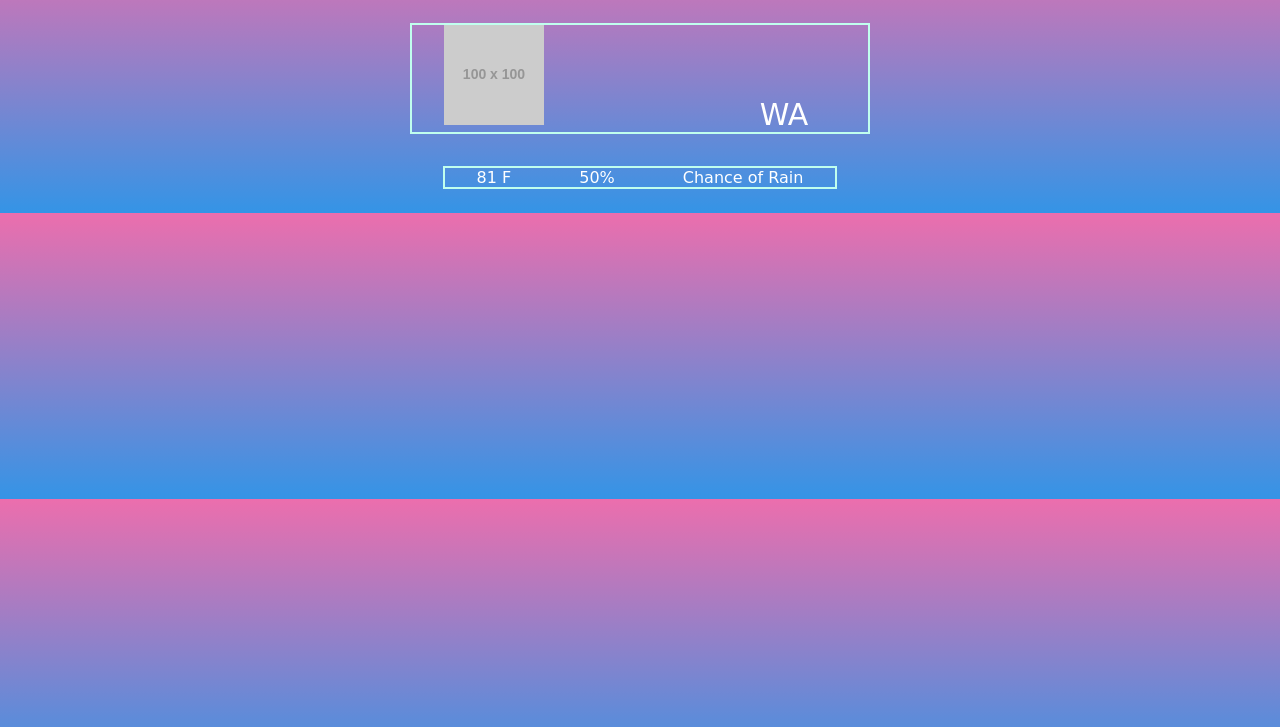
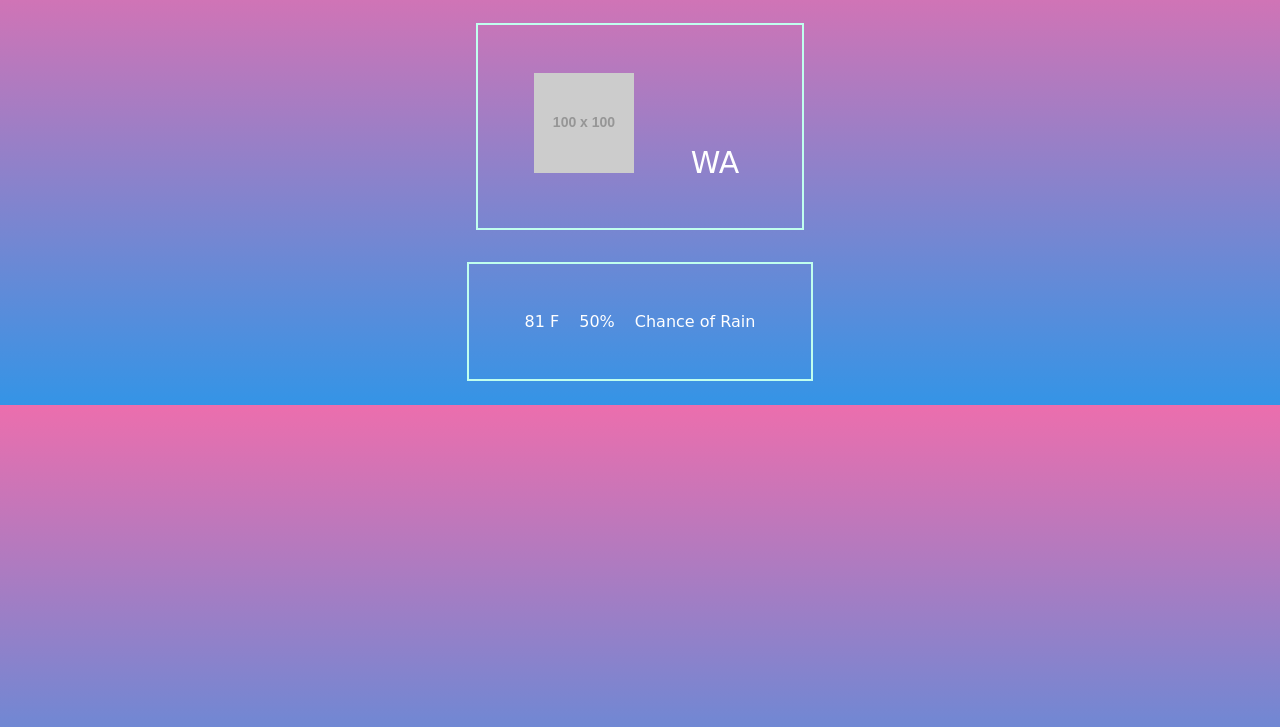
Before and after one commit to ropeacowboy/p4-weather-app, a plain HTML site: page index.html in a window 1280 px wide. Shown: the part 73-800 px from the top of the page. Drawn offline with nearby package versions, Linux system fonts and the light colour scheme; placeholder pictures from the web are drawn by us.

Commit message:
messy combination

```diff
--- a/css/other.css
+++ b/css/other.css
@@ -13,7 +13,7 @@ body{
   justify-content: space-around;
 }
 ul{
-  //background-color:#c0ffee;
+
   padding: 3em;
 }
 
--- a/css/style.css
+++ b/css/style.css
@@ -1,13 +1,10 @@
-/* Presentation */
-@import url(/style.css);
-/* line 7, C:/Users/hatch/Desktop/p4-weather-app/css/style.scss */
 
 h1{
     font-family:fantasy;
 }
 body {
   background: #3494E6;
-/*  background: -webkit-linear-gradient(to bottom, #EC6EAD, #3494E6);*/
+  background: -webkit-linear-gradient(to bottom, #EC6EAD, #3494E6);
   background: linear-gradient(to bottom, #EC6EAD, #3494E6); }
 
 
@@ -109,3 +106,69 @@ section ul, li {
 .region{
     font-size:30px;
 }
+body{
+    background: #3494E6;
+    background: -webkit-linear-gradient(to bottom, #EC6EAD, #3494E6);
+    background: linear-gradient(to bottom, #EC6EAD, #3494E6);
+
+}
+body{
+    color:white;
+}
+.weather {
+  display: flex;
+  flex-wrap: wrap;
+  justify-content: space-around;
+}
+ul{
+
+  padding: 3em;
+}
+
+li{
+    display: inline;
+    padding: .5em;
+    font-family:cursive;
+}
+
+.image img{
+ // border: 3px solid red;
+  display: inline;
+}
+
+
+
+section ul{
+    list-style-type:none;
+    text-decoration:none;
+}
+.weather {
+  display: flex;
+  flex-wrap: wrap;
+  justify-content: space-around; }
+
+.area {
+  display: flex;
+  flex-wrap: wrap;
+  justify-content: space-around; }
+
+
+ul {
+  border: 2px solid #c0ffee;
+  padding: 3em; }
+
+
+.image img {
+  display: inline; }
+
+
+.hot {
+  background: yellow; }
+
+
+section ul, li {
+  list-style-type: none;
+  text-decoration: none;
+    display: inline;
+
+}
```
